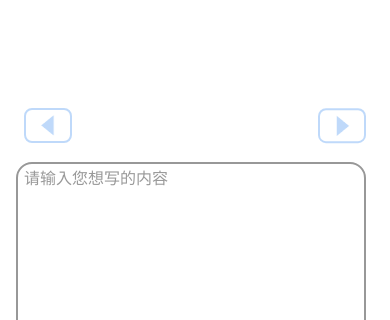
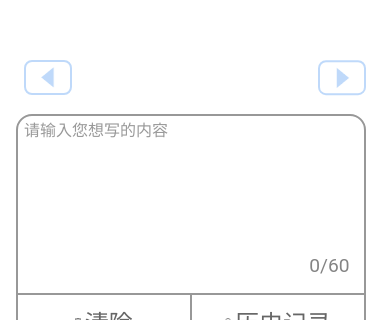
Before and after one commit to gangan796/project-voice-1, a Vue app in the folder frontend/project-voice/: page / in a window 390 px wide. Shown: the part 524-844 px from the top of the page. Built offline with nearby package versions, Linux system fonts and the light colour scheme.

Commit message:
添加计数字数，修改输入框的字行高度，而且联想句子区域的高度修改

```diff
--- a/frontend/project-voice/src/components/InputTextarea.vue
+++ b/frontend/project-voice/src/components/InputTextarea.vue
@@ -5,8 +5,14 @@
       <textarea
         v-model="appStore.text"
         placeholder="请输入您想写的内容"
+        maxlength="60"
       >
       </textarea>
+
+      <!-- 字符计数显示 -->
+      <div class="char-counter">
+        {{ appStore.text.length }}/60
+      </div>
 
       <!-- 底部操作栏 -->
       <div class="action-bar">
@@ -67,6 +73,7 @@ const handleHistory = () => {
 /* 文本输入区域 */
 .textarea-wrapper {
   flex: 1;
+
   display: flex;
   flex-direction: column;
   position: relative;
@@ -79,7 +86,7 @@ textarea {
   outline: none;
   resize: none;
   font-size: 3rem;
-  line-height: 1.6;
+  line-height: 1.4;
   color: #333;
   background: transparent;
   font-family: inherit;
@@ -89,6 +96,20 @@ textarea {
 
 textarea::placeholder {
   color: #999;
+}
+
+/* 字符计数器 */
+.char-counter {
+  position: absolute;
+  bottom: 5rem; /* 在操作栏上方 */
+  right: 1rem;
+  font-size: 1.5rem;
+  color: #848484;
+
+  padding: 0.2rem 0.5rem;
+  border-radius: 0.5rem;
+
+  z-index: 10;
 }
 
 /* 底部操作栏 */
@@ -258,5 +279,13 @@ textarea::placeholder {
   .history-text {
     font-size: 1.5rem;
   }
+
+  /* 字符计数器响应式样式 */
+  .char-counter {
+    bottom: 4rem; /* 调整移动端位置 */
+    right: 0.5rem;
+    font-size: 1.2rem;
+    padding: 0.15rem 0.4rem;
+  }
 }
 </style>
--- a/frontend/project-voice/src/views/CenterView.vue
+++ b/frontend/project-voice/src/views/CenterView.vue
@@ -150,7 +150,7 @@ const isLastPage = computed(() => {
   width: 100%;
   max-width: calc(62.45vw - 3.25rem); /* 减去左右padding */
   /* height: 25.47rem;  修改*/
-  height:37rem;
+  height:34rem;
 }
 
 /* 输入法附加提示词区域 */
@@ -348,8 +348,9 @@ const isLastPage = computed(() => {
 
 
 .footer-section {
-  height:3rem;
+
   width:100%;
+
   display: flex;
   align-items: center;
   justify-content: center;
--- a/frontend/project-voice/vite.config.ts
+++ b/frontend/project-voice/vite.config.ts
@@ -18,7 +18,7 @@ export default defineConfig({
   server: {
     proxy: {
       '/api': {
-        target: 'http://127.0.0.1:5000',
+        target: 'http://127.0.0.1:5100',
         changeOrigin: true,
         rewrite: (path) => path.replace(/^\/api/, '/api')
       },
```
